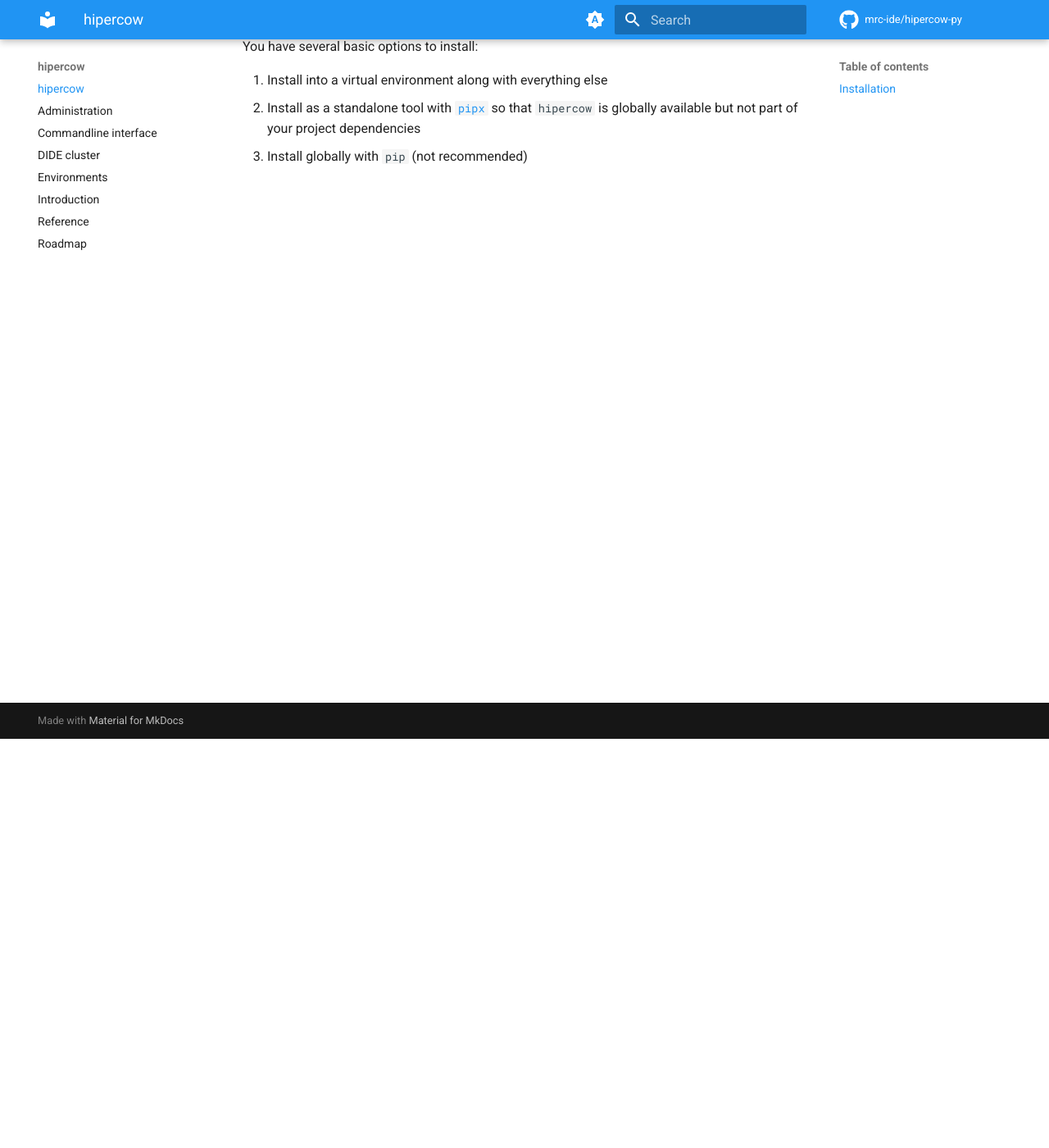
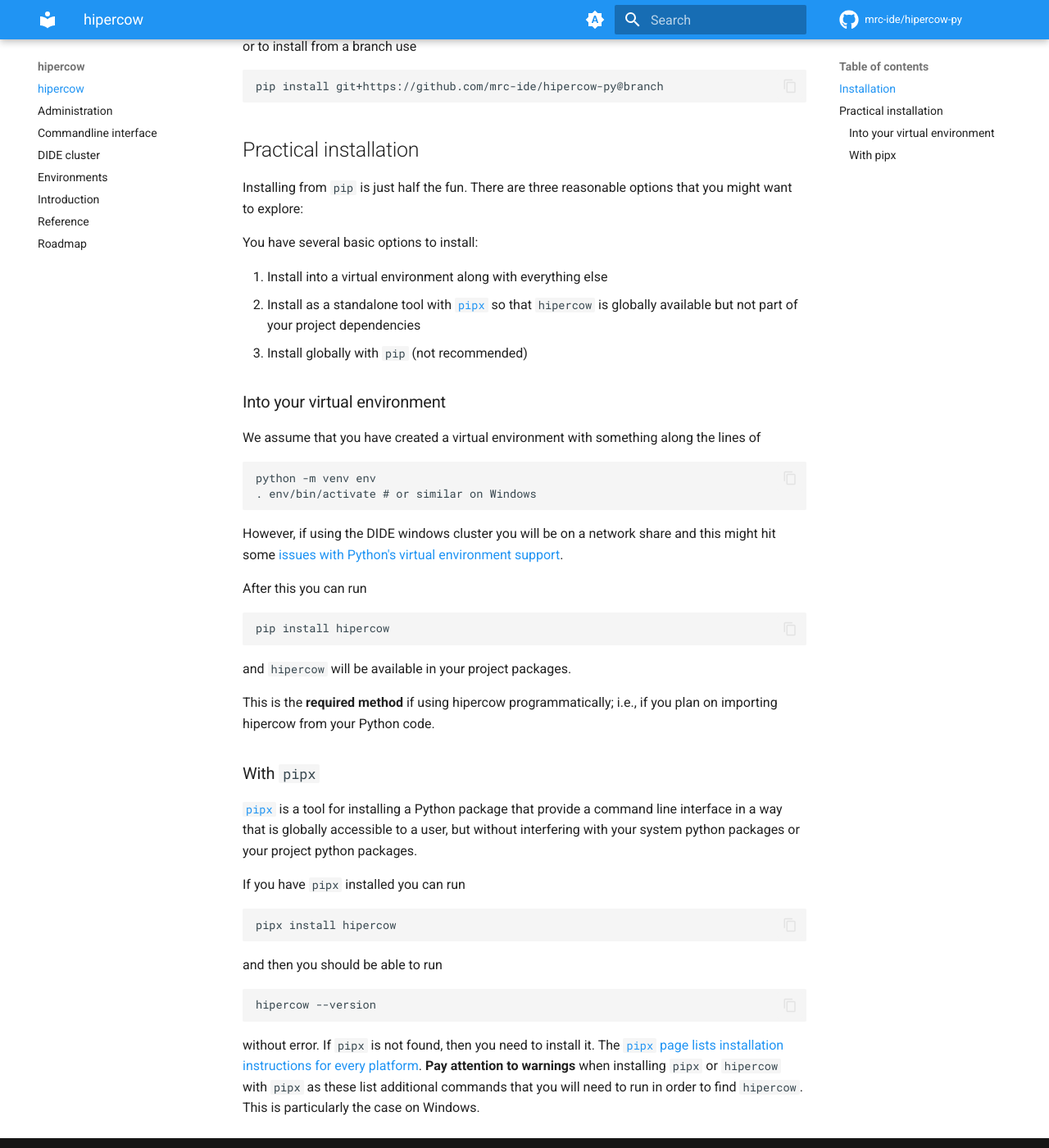
Before and after one commit to mrc-ide/hipercow-py, an MkDocs documentation site: the page built from docs/index.md, in a window 1280 px wide and 1400 px high, scrolled down 499 px. Shown: the whole window at 82% size. Built offline with MkDocs 1.6.1 and Material for MkDocs 9.7.7, drawn with Linux system fonts in a browser that asks for light colours; comment, search, counter and statistics services are not loaded; some of the changed text lies outside the part shown.

Commit message:
Add more on pipx

````diff
--- a/docs/index.md
+++ b/docs/index.md
@@ -4,20 +4,69 @@ This is a package for interfacing with the DIDE cluster directly from Python.  I
 
 ## Installation
 
-Installation will soon work through `pip`, with
+Installation is possible using `pip`, with
 
 ```sh
 pip install hipercow
 ```
 
-in the meantime you can install from GitHub with
+If you need to use a prerelease version you can use:
 
 ```sh
 pip install git+https://github.com/mrc-ide/hipercow-py
 ```
+
+or to install from a branch use
+
+```sh
+pip install git+https://github.com/mrc-ide/hipercow-py@branch
+```
+
+## Practical installation
+
+Installing from `pip` is just half the fun.  There are three reasonable options that you might want to explore:
 
 You have several basic options to install:
 
 1. Install into a virtual environment along with everything else
 2. Install as a standalone tool with [`pipx`](https://pipx.pypa.io/stable/) so that `hipercow` is globally available but not part of your project dependencies
 3. Install globally with `pip` (not recommended)
+
+### Into your virtual environment
+
+We assume that you have created a virtual environment with something along the lines of
+
+```console
+python -m venv env
+. env/bin/activate # or similar on Windows
+```
+
+However, if using the DIDE windows cluster you will be on a network share and this might hit some [issues with Python's virtual environment support](dide.md#working-on-a-network-share).
+
+After this you can run
+
+```console
+pip install hipercow
+```
+
+and `hipercow` will be available in your project packages.
+
+This is the **required method** if using hipercow programmatically; i.e., if you plan on importing hipercow from your Python code.
+
+### With `pipx`
+
+[`pipx`](https://pipx.pypa.io/stable/) is a tool for installing a Python package that provide a command line interface in a way that is globally accessible to a user, but without interfering with your system python packages or your project python packages.
+
+If you have `pipx` installed you can run
+
+```
+pipx install hipercow
+```
+
+and then you should be able to run
+
+```
+hipercow --version
+```
+
+without error.  If `pipx` is not found, then you need to install it.  The [`pipx` page lists installation instructions for every platform](https://pipx.pypa.io/stable/#install-pipx).  **Pay attention to warnings** when installing `pipx` or `hipercow` with `pipx` as these list additional commands that you will need to run in order to find `hipercow`.  This is particularly the case on Windows.
--- a/docs/known-words.txt
+++ b/docs/known-words.txt
@@ -11,6 +11,7 @@ hipercow
 infographic
 installable
 keychain
+programmatically
 pythonic
 roadmap
 smbcredentials
````
